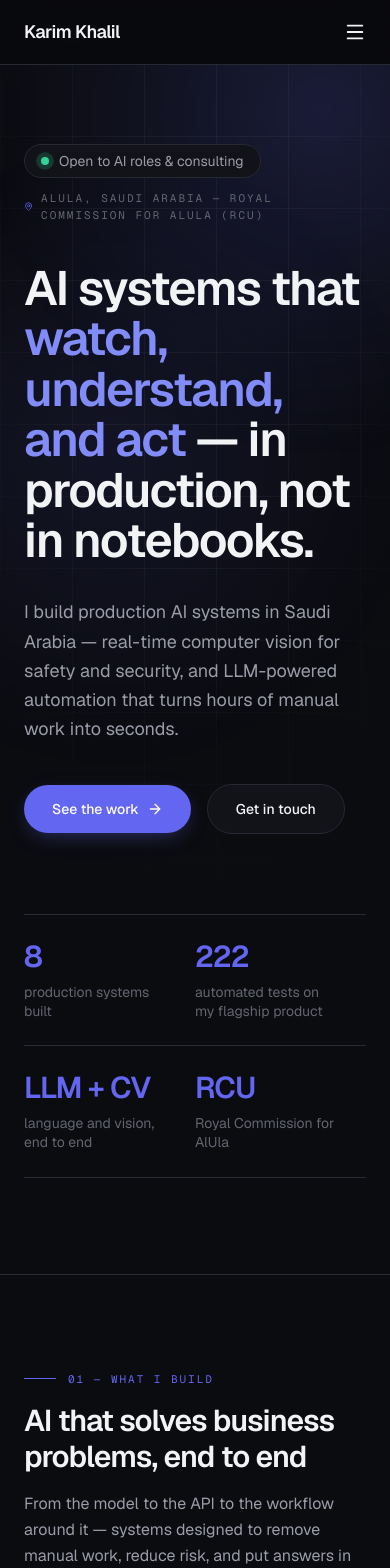
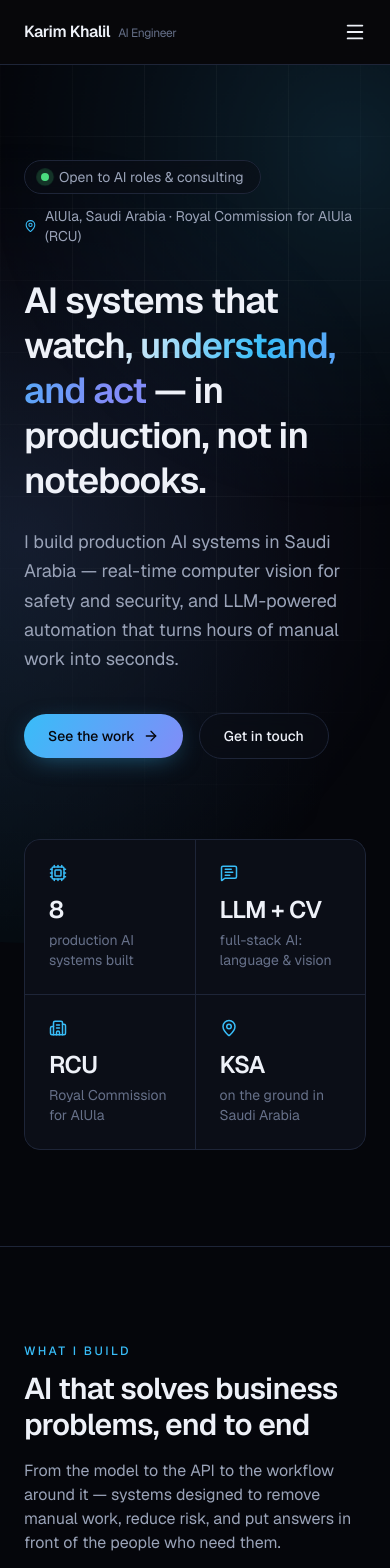
Before and after one commit to kareemkhalill/portfolio, a Next.js app: page / in a window 390 px wide. Shown: the top 1568 px of the page. Built offline with nearby package versions, Linux system fonts and the light colour scheme.

Commit message:
Revert colors and fonts to the sky/indigo Geist theme, keep ClientFlow Pro
Co-Authored-By: Claude Fable 5 <noreply@anthropic.com>

```diff
--- a/src/app/globals.css
+++ b/src/app/globals.css
@@ -1,16 +1,17 @@
 @import "tailwindcss";
 
 :root {
-  --background: #0b0c10;
-  --surface: #121319;
-  --surface-2: #1a1c24;
-  --border: #262832;
-  --foreground: #f2f3f5;
-  --muted: #9a9ca8;
-  --faint: #63656f;
-  --accent: #6366f1;
+  --background: #05060b;
+  --surface: #0b0e17;
+  --surface-2: #121828;
+  --border: #1e2538;
+  --foreground: #eef1f8;
+  --muted: #9aa3b8;
+  --faint: #667089;
+  --accent: #38bdf8;
   --accent-2: #818cf8;
-  --accent-soft: rgba(99, 102, 241, 0.14);
+  --accent-3: #22d3ee;
+  --accent-soft: rgba(56, 189, 248, 0.12);
 }
 
 @theme inline {
@@ -42,27 +43,10 @@ body {
 
 ::selection {
   background: var(--accent);
-  color: #ffffff;
+  color: #05060b;
 }
 
-.hairline {
-  border-color: var(--border);
-}
-
-.font-display {
-  font-family: var(--font-geist-sans), system-ui, sans-serif;
-  letter-spacing: -0.03em;
-  font-weight: 600;
-}
-
-.label-mono {
-  font-family: var(--font-geist-mono), monospace;
-  font-size: 0.6875rem;
-  letter-spacing: 0.18em;
-  text-transform: uppercase;
-}
-
-/* ---------- Interaction & a11y ---------- */
+/* ---------- Interaction & a11y polish ---------- */
 button,
 [role="button"],
 a {
@@ -72,7 +56,7 @@ a {
 :focus-visible {
   outline: 2px solid var(--accent);
   outline-offset: 3px;
-  border-radius: 2px;
+  border-radius: 4px;
 }
 
 .btn-glow:active,
@@ -90,7 +74,7 @@ a {
   top: -3rem;
   z-index: 100;
   background: var(--accent);
-  color: #ffffff;
+  color: #05060b;
   padding: 0.5rem 1rem;
   border-radius: 9999px;
   font-size: 0.875rem;
@@ -120,12 +104,19 @@ a {
   background: var(--border);
 }
 
-/* ---------- Accent headline word ---------- */
-.text-gradient {
-  color: var(--accent-2);
+.hairline {
+  border-color: var(--border);
 }
 
-/* ---------- Aurora backdrop (single hue, subtle) ---------- */
+/* ---------- Gradient text ---------- */
+.text-gradient {
+  background: linear-gradient(105deg, #eef1f8 20%, var(--accent) 55%, var(--accent-2) 90%);
+  -webkit-background-clip: text;
+  background-clip: text;
+  color: transparent;
+}
+
+/* ---------- Aurora backdrop ---------- */
 .aurora {
   position: absolute;
   inset: 0;
@@ -143,45 +134,46 @@ a {
 }
 
 .aurora::before {
-  width: 680px;
-  height: 680px;
+  width: 700px;
+  height: 700px;
   left: -12%;
-  top: -26%;
-  background: radial-gradient(circle, rgba(99, 102, 241, 0.18) 0%, rgba(99, 102, 241, 0.05) 45%, transparent 70%);
-  animation: aurora-a 18s ease-in-out infinite alternate;
+  top: -25%;
+  background: radial-gradient(circle, rgba(56, 189, 248, 0.14) 0%, rgba(56, 189, 248, 0.05) 40%, transparent 70%);
+  animation: aurora-a 16s ease-in-out infinite alternate;
 }
 
 .aurora::after {
-  width: 620px;
-  height: 620px;
-  right: -14%;
-  top: 6%;
-  background: radial-gradient(circle, rgba(99, 102, 241, 0.1) 0%, rgba(99, 102, 241, 0.03) 45%, transparent 70%);
-  animation: aurora-b 22s ease-in-out infinite alternate;
+  width: 800px;
+  height: 800px;
+  right: -18%;
+  top: 5%;
+  background: radial-gradient(circle, rgba(129, 140, 248, 0.12) 0%, rgba(129, 140, 248, 0.04) 45%, transparent 70%),
+    radial-gradient(circle at 30% 70%, rgba(34, 211, 238, 0.07), transparent 60%);
+  animation: aurora-b 20s ease-in-out infinite alternate;
 }
 
 @keyframes aurora-a {
   0% { transform: translate(0, 0) scale(1); }
-  100% { transform: translate(100px, 70px) scale(1.1); }
+  100% { transform: translate(120px, 80px) scale(1.15); }
 }
 
 @keyframes aurora-b {
   0% { transform: translate(0, 0) scale(1.05); }
-  100% { transform: translate(-110px, 50px) scale(0.92); }
+  100% { transform: translate(-140px, 60px) scale(0.9); }
 }
 
-/* ---------- Blueprint grid ---------- */
+/* ---------- Grid lines ---------- */
 .grid-bg {
   position: absolute;
   inset: 0;
   pointer-events: none;
-  background-image: linear-gradient(to right, rgba(242, 243, 245, 0.045) 1px, transparent 1px),
-    linear-gradient(to bottom, rgba(242, 243, 245, 0.045) 1px, transparent 1px);
+  background-image: linear-gradient(to right, rgba(245, 244, 240, 0.04) 1px, transparent 1px),
+    linear-gradient(to bottom, rgba(245, 244, 240, 0.04) 1px, transparent 1px);
   background-size: 72px 72px;
   mask-image: radial-gradient(ellipse 90% 70% at 50% 20%, black 30%, transparent 75%);
 }
 
-/* ---------- Spotlight + lift cards ---------- */
+/* ---------- Spotlight cards ---------- */
 .spotlight {
   position: relative;
   overflow: hidden;
@@ -193,7 +185,11 @@ a {
   inset: 0;
   opacity: 0;
   transition: opacity 0.35s ease;
-  background: radial-gradient(420px circle at var(--mx, 50%) var(--my, 50%), rgba(99, 102, 241, 0.12), transparent 60%);
+  background: radial-gradient(
+    420px circle at var(--mx, 50%) var(--my, 50%),
+    rgba(56, 189, 248, 0.1),
+    transparent 60%
+  );
   pointer-events: none;
 }
 
@@ -201,28 +197,30 @@ a {
   opacity: 1;
 }
 
+/* ---------- Card lift ---------- */
 .card-lift {
-  transition: transform 0.35s cubic-bezier(0.21, 0.47, 0.32, 0.98), border-color 0.35s ease, box-shadow 0.35s ease;
+  transition: transform 0.35s cubic-bezier(0.21, 0.47, 0.32, 0.98), border-color 0.35s ease,
+    box-shadow 0.35s ease;
 }
 
 .card-lift:hover {
   transform: translateY(-4px);
-  border-color: rgba(99, 102, 241, 0.5);
-  box-shadow: 0 18px 40px -18px rgba(99, 102, 241, 0.25), 0 8px 24px -12px rgba(0, 0, 0, 0.5);
+  border-color: rgba(56, 189, 248, 0.45);
+  box-shadow: 0 18px 46px -18px rgba(56, 189, 248, 0.18), 0 8px 24px -12px rgba(0, 0, 0, 0.6);
 }
 
-/* ---------- Primary button: solid, one hue ---------- */
+/* ---------- Glow button ---------- */
 .btn-glow {
-  background: var(--accent);
-  color: #ffffff;
-  box-shadow: 0 6px 22px -8px rgba(99, 102, 241, 0.55);
-  transition: background 0.25s ease, box-shadow 0.3s ease, transform 0.3s ease;
+  background: linear-gradient(120deg, var(--accent), var(--accent-2));
+  color: #05060b;
+  box-shadow: 0 6px 26px -8px rgba(56, 189, 248, 0.5);
+  transition: box-shadow 0.3s ease, transform 0.3s ease, filter 0.3s ease;
 }
 
 .btn-glow:hover {
-  background: var(--accent-2);
-  box-shadow: 0 10px 30px -8px rgba(99, 102, 241, 0.7);
-  transform: translateY(-2px);
+  box-shadow: 0 10px 36px -8px rgba(56, 189, 248, 0.65);
+  transform: translateY(-1px);
+  filter: brightness(1.06);
 }
 
 /* ---------- Pulsing availability dot ---------- */
@@ -231,7 +229,7 @@ a {
   width: 8px;
   height: 8px;
   border-radius: 9999px;
-  background: #34d399;
+  background: #4ade80;
 }
 
 .pulse-dot::after {
@@ -239,7 +237,7 @@ a {
   position: absolute;
   inset: -4px;
   border-radius: 9999px;
-  background: rgba(52, 211, 153, 0.4);
+  background: rgba(74, 222, 128, 0.4);
   animation: pulse-ring 2s cubic-bezier(0.4, 0, 0.6, 1) infinite;
 }
 
--- a/src/app/page.tsx
+++ b/src/app/page.tsx
@@ -1,9 +1,10 @@
 import Link from "next/link";
-import { ArrowRight, ArrowUpRight, MapPin } from "lucide-react";
+import { ArrowRight, MapPin, Building2, Cpu, MessageSquareText } from "lucide-react";
 import { site, projects, capabilities, experience, resumeHref } from "@/lib/data";
 import Reveal from "@/components/Reveal";
 import SectionHeading from "@/components/SectionHeading";
 import ProjectCard from "@/components/ProjectCard";
+import SpotlightCard from "@/components/SpotlightCard";
 
 export default function Home() {
   const featured = projects.filter((p) => p.featured);
@@ -14,62 +15,60 @@ export default function Home() {
       <section className="relative">
         <div className="aurora" />
         <div className="grid-bg" />
-        <div className="relative mx-auto max-w-6xl px-6 pb-24 pt-20 md:pt-32">
+        <div className="relative mx-auto max-w-6xl px-6 pb-24 pt-24 md:pt-36">
           <Reveal>
-            <div className="flex flex-wrap items-center gap-x-6 gap-y-3">
-              <span className="flex items-center gap-2.5 rounded-full border hairline bg-surface px-4 py-1.5 text-sm text-muted">
+            <div className="flex flex-wrap items-center gap-3">
+              <span className="flex items-center gap-2.5 rounded-full border hairline bg-surface/60 px-4 py-1.5 text-sm text-muted backdrop-blur">
                 <span className="pulse-dot" />
-                Open to AI roles &amp; consulting
+                Open to AI roles & consulting
               </span>
-              <span className="label-mono flex items-center gap-2 text-faint">
-                <MapPin size={13} className="text-accent" />
-                AlUla, Saudi Arabia — Royal Commission for AlUla (RCU)
+              <span className="flex items-center gap-2 text-sm text-muted">
+                <MapPin size={14} className="text-accent" />
+                {site.location} · Royal Commission for AlUla (RCU)
               </span>
             </div>
           </Reveal>
           <Reveal delay={0.1}>
-            <h1 className="font-display mt-10 max-w-4xl text-5xl font-semibold leading-[1.05] md:text-7xl">
-              AI systems that <span className="text-gradient">watch, understand, and&nbsp;act</span> — in production, not in notebooks.
+            <h1 className="mt-8 max-w-4xl text-4xl font-semibold leading-tight tracking-tight md:text-6xl">
+              AI systems that <span className="text-gradient">watch, understand, and act</span> — in production, not in notebooks.
             </h1>
           </Reveal>
           <Reveal delay={0.2}>
-            <p className="mt-8 max-w-2xl text-lg leading-relaxed text-muted">{site.tagline}</p>
+            <p className="mt-6 max-w-2xl text-lg leading-relaxed text-muted">{site.tagline}</p>
           </Reveal>
           <Reveal delay={0.3}>
             <div className="mt-10 flex flex-wrap items-center gap-4">
               <Link
                 href="/projects"
-                className="btn-glow flex items-center gap-2 rounded-full px-7 py-3.5 text-sm font-medium"
+                className="btn-glow flex items-center gap-2 rounded-full px-6 py-3 text-sm font-medium"
               >
                 See the work <ArrowRight size={16} />
               </Link>
               <Link
                 href="/contact"
-                className="rounded-full border hairline bg-surface px-7 py-3.5 text-sm font-medium text-foreground transition-colors hover:border-[rgba(99,102,241,0.5)]"
+                className="rounded-full border hairline bg-surface/60 px-6 py-3 text-sm font-medium text-foreground backdrop-blur transition-colors hover:border-[rgba(56,189,248,0.5)]"
               >
                 Get in touch
               </Link>
             </div>
           </Reveal>
 
-          {/* Proof strip */}
+          {/* Proof bar */}
           <Reveal delay={0.4}>
-            <dl className="mt-20 grid grid-cols-2 border-t hairline md:grid-cols-4">
+            <div className="mt-20 grid grid-cols-2 gap-px overflow-hidden rounded-2xl border hairline bg-borderc md:grid-cols-4">
               {[
-                { big: "8", small: "production systems built" },
-                { big: "222", small: "automated tests on my flagship product" },
-                { big: "LLM + CV", small: "language and vision, end to end" },
-                { big: "RCU", small: "Royal Commission for AlUla" },
-              ].map(({ big, small }) => (
-                <div key={small} className="border-b hairline py-6 pr-6 md:border-b-0">
-                  <dt className="sr-only">{small}</dt>
-                  <dd>
-                    <p className="font-display tabular text-3xl font-semibold text-accent md:text-4xl">{big}</p>
-                    <p className="mt-2 text-sm leading-snug text-faint">{small}</p>
-                  </dd>
+                { icon: Cpu, big: "8", small: "production AI systems built" },
+                { icon: MessageSquareText, big: "LLM + CV", small: "full-stack AI: language & vision" },
+                { icon: Building2, big: "RCU", small: "Royal Commission for AlUla" },
+                { icon: MapPin, big: "KSA", small: "on the ground in Saudi Arabia" },
+              ].map(({ icon: Icon, big, small }) => (
+                <div key={small} className="group bg-surface p-6 transition-colors hover:bg-surface-2">
+                  <Icon size={18} className="text-accent transition-transform group-hover:scale-110" />
+                  <p className="tabular mt-3 text-2xl font-semibold tracking-tight">{big}</p>
+                  <p className="mt-1 text-sm text-faint">{small}</p>
                 </div>
               ))}
-            </dl>
+            </div>
           </Reveal>
         </div>
       </section>
@@ -78,18 +77,17 @@ export default function Home() {
       <section className="border-t hairline">
         <div className="mx-auto max-w-6xl px-6 py-24">
           <SectionHeading
-            eyebrow="01 — What I build"
+            eyebrow="What I build"
             title="AI that solves business problems, end to end"
             description="From the model to the API to the workflow around it — systems designed to remove manual work, reduce risk, and put answers in front of the people who need them."
           />
-          <div className="mt-12 grid gap-x-10 gap-y-10 md:grid-cols-2 lg:grid-cols-3">
+          <div className="mt-12 grid gap-6 md:grid-cols-2 lg:grid-cols-3">
             {capabilities.map((c, i) => (
               <Reveal key={c.title} delay={i * 0.05} className="h-full">
-                <div className="h-full border-t-2 border-accent pt-5">
-                  <p className="label-mono text-faint">{String(i + 1).padStart(2, "0")}</p>
-                  <h3 className="font-display mt-2 text-lg font-semibold">{c.title}</h3>
+                <SpotlightCard className="h-full rounded-2xl border hairline bg-surface p-6">
+                  <h3 className="font-semibold tracking-tight">{c.title}</h3>
                   <p className="mt-2 text-sm leading-relaxed text-muted">{c.description}</p>
-                </div>
+                </SpotlightCard>
               </Reveal>
             ))}
           </div>
@@ -100,15 +98,13 @@ export default function Home() {
       <section className="border-t hairline">
         <div className="mx-auto max-w-6xl px-6 py-24">
           <SectionHeading
-            eyebrow="02 — Selected work"
+            eyebrow="Selected work"
             title="Case studies with real demos"
-            description="Every system below shipped. Most include a live demo or recorded footage of the software running — not mockups."
+            description="Every system below shipped. Most include recorded demos of the software running — not mockups."
           />
           <div className="mt-12 grid gap-6 md:grid-cols-2">
             {featured.map((p, i) => (
-              <div key={p.slug} className={i === 0 ? "md:col-span-2" : undefined}>
-                <ProjectCard project={p} delay={i * 0.05} />
-              </div>
+              <ProjectCard key={p.slug} project={p} delay={i * 0.05} />
             ))}
           </div>
           <Reveal delay={0.2}>
@@ -125,22 +121,21 @@ export default function Home() {
       {/* Experience */}
       <section className="border-t hairline">
         <div className="mx-auto max-w-6xl px-6 py-24">
-          <SectionHeading eyebrow="03 — Experience" title="Where I've shipped" />
-          <div className="mt-12">
+          <SectionHeading eyebrow="Experience" title="Where I've shipped" />
+          <div className="mt-12 space-y-px overflow-hidden rounded-2xl border hairline bg-borderc">
             {experience.map((e, i) => (
               <Reveal key={e.company} delay={i * 0.05}>
-                <div className="grid gap-4 border-t hairline py-8 md:grid-cols-[1fr_2fr]">
+                <div className="grid gap-4 bg-surface p-6 transition-colors hover:bg-surface-2 md:grid-cols-[1fr_2fr]">
                   <div>
-                    <p className="label-mono text-faint">{e.period}</p>
-                    <h3 className="font-display mt-2 text-xl font-semibold">{e.company}</h3>
-                    <p className="mt-1 text-sm font-medium text-accent">{e.role}</p>
+                    <h3 className="font-semibold tracking-tight">{e.company}</h3>
+                    <p className="mt-1 text-sm text-accent">{e.role}</p>
                     <p className="mt-1 text-sm text-faint">
-                      {e.location} · {e.mode}
+                      {e.period} · {e.location} · {e.mode}
                     </p>
                   </div>
-                  <ul className="space-y-2.5 text-sm leading-relaxed text-muted md:pt-1">
+                  <ul className="space-y-2 text-sm leading-relaxed text-muted">
                     {e.bullets.map((b) => (
-                      <li key={b} className="flex gap-3">
+                      <li key={b} className="flex gap-2">
                         <span className="mt-2 h-1 w-1 shrink-0 rounded-full bg-accent" />
                         {b}
                       </li>
@@ -155,24 +150,23 @@ export default function Home() {
 
       {/* CTA */}
       <section className="relative border-t hairline">
-        <div className="aurora opacity-70" />
+        <div className="aurora opacity-60" />
         <div className="relative mx-auto max-w-6xl px-6 py-24 text-center">
           <Reveal>
-            <p className="label-mono text-faint">04 — Contact</p>
-            <h2 className="font-display mx-auto mt-4 max-w-2xl text-4xl font-semibold md:text-5xl">
+            <h2 className="mx-auto max-w-2xl text-3xl font-semibold tracking-tight md:text-4xl">
               Hiring for AI in <span className="text-gradient">Saudi Arabia</span> or the Gulf?
             </h2>
-            <p className="mx-auto mt-5 max-w-xl text-muted">
+            <p className="mx-auto mt-4 max-w-xl text-muted">
               I&apos;m open to AI engineering roles and consulting engagements — LLM applications, computer vision, and automation that ships.
             </p>
-            <div className="mt-9 flex flex-wrap justify-center gap-4">
-              <Link href="/contact" className="btn-glow flex items-center gap-2 rounded-full px-7 py-3.5 text-sm font-medium">
-                Start a conversation <ArrowUpRight size={16} />
+            <div className="mt-8 flex flex-wrap justify-center gap-4">
+              <Link href="/contact" className="btn-glow rounded-full px-6 py-3 text-sm font-medium">
+                Start a conversation
               </Link>
               <a
                 href={resumeHref}
                 download
-                className="rounded-full border hairline px-7 py-3.5 text-sm font-medium text-foreground transition-colors hover:border-[rgba(99,102,241,0.5)]"
+                className="rounded-full border hairline bg-surface/60 px-6 py-3 text-sm font-medium backdrop-blur transition-colors hover:border-[rgba(56,189,248,0.5)]"
               >
                 Download CV
               </a>
--- a/src/app/projects/[slug]/page.tsx
+++ b/src/app/projects/[slug]/page.tsx
@@ -43,8 +43,8 @@ export default async function ProjectPage({
         <Link href="/projects" className="inline-flex items-center gap-2 text-sm text-muted hover:text-foreground">
           <ArrowLeft size={16} /> All projects
         </Link>
-        <p className="label-mono mt-8 text-accent">{project.category}</p>
-        <h1 className="font-display mt-3 text-4xl font-semibold md:text-6xl">{project.name}</h1>
+        <p className="mt-8 text-xs font-medium uppercase tracking-[0.2em] text-accent">{project.category}</p>
+        <h1 className="mt-3 text-3xl font-semibold tracking-tight md:text-5xl">{project.name}</h1>
         <p className="mt-5 text-lg leading-relaxed text-muted">{project.oneLiner}</p>
         <div className="mt-6 flex flex-wrap gap-2">
           {project.stack.map((t) => (
@@ -70,7 +70,7 @@ export default async function ProjectPage({
       {/* Demo */}
       <Reveal delay={0.15}>
         <div className="mt-12">
-          <h2 className="font-display mb-4 flex items-center gap-2 text-2xl font-semibold">
+          <h2 className="mb-4 flex items-center gap-2 text-xl font-semibold tracking-tight">
             {project.demoUrl ? "Live demo" : project.simulated ? "Interactive demo" : "Demo"}
           </h2>
           {project.demoUrl ? (
--- a/src/app/projects/page.tsx
+++ b/src/app/projects/page.tsx
@@ -22,14 +22,14 @@ export default function ProjectsPage() {
         description="Each project is documented the way it was built: the business problem, the architecture, the challenges, and the measurable outcome. Most include recorded demos of the live system."
       />
 
-      <h2 className="label-mono mt-16 text-faint">Flagship Product</h2>
+      <h2 className="mt-16 text-sm font-medium uppercase tracking-[0.2em] text-faint">Flagship Product</h2>
       <div className="mt-6 grid gap-6">
         {product.map((p, i) => (
           <ProjectCard key={p.slug} project={p} delay={i * 0.05} />
         ))}
       </div>
 
-      <h2 className="label-mono mt-16 text-faint">
+      <h2 className="mt-16 text-sm font-medium uppercase tracking-[0.2em] text-faint">
         LLM Applications & Automation
       </h2>
       <div className="mt-6 grid gap-6 md:grid-cols-2">
@@ -38,7 +38,7 @@ export default function ProjectsPage() {
         ))}
       </div>
 
-      <h2 className="label-mono mt-16 text-faint">Computer Vision Systems</h2>
+      <h2 className="mt-16 text-sm font-medium uppercase tracking-[0.2em] text-faint">Computer Vision Systems</h2>
       <div className="mt-6 grid gap-6 md:grid-cols-2">
         {cv.map((p, i) => (
           <ProjectCard key={p.slug} project={p} delay={i * 0.05} />
--- a/src/components/Nav.tsx
+++ b/src/components/Nav.tsx
@@ -15,11 +15,11 @@ export default function Nav() {
   const [open, setOpen] = useState(false);
 
   return (
-    <header className="fixed inset-x-0 top-0 z-50 border-b hairline bg-[rgba(8,8,13,0.75)] backdrop-blur-xl">
+    <header className="fixed inset-x-0 top-0 z-50 border-b hairline bg-[rgba(9,9,11,0.75)] backdrop-blur-xl">
       <nav className="mx-auto flex h-16 max-w-6xl items-center justify-between px-6">
-        <Link href="/" className="font-display text-lg font-semibold tracking-tight">
+        <Link href="/" className="font-semibold tracking-tight">
           Karim Khalil
-          <span className="label-mono ml-3 hidden text-faint sm:inline">AI Engineer</span>
+          <span className="ml-2 text-xs font-normal text-faint">AI Engineer</span>
         </Link>
 
         <div className="hidden items-center gap-8 md:flex">
@@ -27,12 +27,16 @@ export default function Nav() {
             <Link
               key={l.href}
               href={l.href}
-              className="link-underline label-mono text-muted transition-colors hover:text-foreground"
+              className="link-underline text-sm text-muted transition-colors hover:text-foreground"
             >
               {l.label}
             </Link>
           ))}
-          <a href={resumeHref} download className="btn-glow rounded-full px-4 py-2 text-sm font-medium">
+          <a
+            href={resumeHref}
+            download
+            className="btn-glow rounded-full px-4 py-1.5 text-sm font-medium"
+          >
             Download CV
           </a>
         </div>
@@ -54,7 +58,7 @@ export default function Nav() {
               key={l.href}
               href={l.href}
               onClick={() => setOpen(false)}
-              className="label-mono block py-3 text-muted hover:text-foreground"
+              className="block py-3 text-sm text-muted hover:text-foreground"
             >
               {l.label}
             </Link>
@@ -62,12 +66,7 @@ export default function Nav() {
           <a href={resumeHref} download className="mt-2 block py-3 text-sm font-medium text-accent">
             Download CV
           </a>
-          <a
-            href={site.linkedin}
-            target="_blank"
-            rel="noopener noreferrer"
-            className="block py-3 text-sm text-muted hover:text-foreground"
-          >
+          <a href={site.linkedin} target="_blank" rel="noopener noreferrer" className="block py-3 text-sm text-muted hover:text-foreground">
             LinkedIn
           </a>
         </div>
--- a/src/components/SectionHeading.tsx
+++ b/src/components/SectionHeading.tsx
@@ -11,12 +11,9 @@ export default function SectionHeading({
 }) {
   return (
     <Reveal>
-      <p className="label-mono flex items-center gap-3 text-accent">
-        <span className="inline-block h-px w-8 bg-accent" aria-hidden="true" />
-        {eyebrow}
-      </p>
-      <h2 className="font-display mt-4 max-w-2xl text-3xl font-semibold md:text-5xl">{title}</h2>
-      {description && <p className="mt-4 max-w-2xl leading-relaxed text-muted">{description}</p>}
+      <p className="text-xs font-medium uppercase tracking-[0.2em] text-accent">{eyebrow}</p>
+      <h2 className="mt-3 max-w-2xl text-3xl font-semibold tracking-tight md:text-4xl">{title}</h2>
+      {description && <p className="mt-4 max-w-2xl text-muted">{description}</p>}
     </Reveal>
   );
 }
--- a/src/components/WhatsAppDemo.tsx
+++ b/src/components/WhatsAppDemo.tsx
@@ -76,7 +76,7 @@ export default function WhatsAppDemo() {
               <div
                 className={`max-w-[80%] rounded-2xl px-4 py-2.5 text-sm leading-relaxed ${
                   m.from === "user"
-                    ? "rounded-br-sm bg-accent text-white"
+                    ? "rounded-br-sm bg-accent text-[#05060b]"
                     : "rounded-bl-sm bg-surface-2 text-foreground"
                 }`}
               >
@@ -121,7 +121,7 @@ export default function WhatsAppDemo() {
               key={p}
               onClick={() => run(p)}
               disabled={busy}
-              className="rounded-full border hairline px-3 py-1.5 text-xs text-muted transition-colors hover:border-[rgba(99,102,241,0.5)] hover:text-foreground disabled:opacity-40"
+              className="rounded-full border hairline px-3 py-1.5 text-xs text-muted transition-colors hover:border-[rgba(56,189,248,0.5)] hover:text-foreground disabled:opacity-40"
             >
               {p}
             </button>
```
Also changed, not shown: src/app/opengraph-image.tsx (+7 -17 lines), src/components/ProjectCard.tsx (+4 -4 lines).
